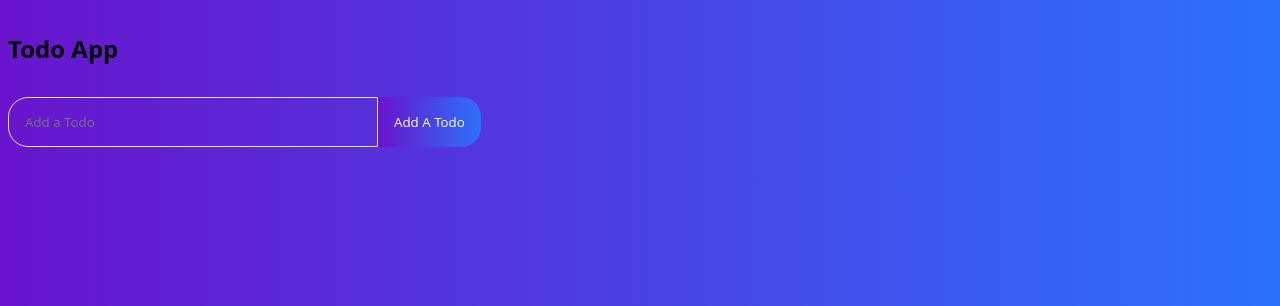
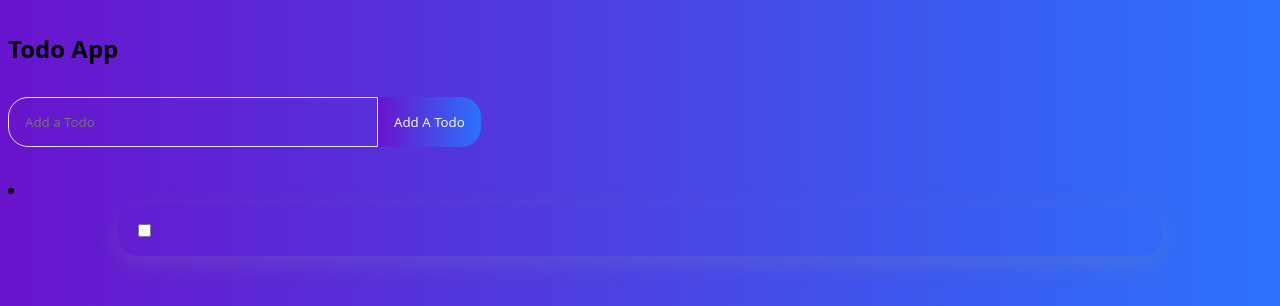
Before and after one commit to Azikenp/Toodoo, a React (Vite) app: page / in a window 1280 px wide. Shown: the top 306 px of the page. Built offline with nearby package versions, Linux system fonts and the light colour scheme.

Commit message:
todo list

```diff
--- a/src/App.tsx
+++ b/src/App.tsx
@@ -1,6 +1,7 @@
 import TodoForm from "./components/TodoForm";
 import "./App.css";
 import { useState } from "react";
+import TodolistItem from "./components/TodolistItem";
 
 const App = () => {
   const [todos, setTodos] = useState<Array<Todo>>([]);
@@ -11,10 +12,21 @@ const App = () => {
     }
   };
 
+  const toggleComplete: ToggleComplete = selectedItem => {
+    const updatedTodos = todos.map((todo) => {
+      if(todo === selectedItem){
+        return {...todo, complete: !todo.complete}
+      }
+      return todo
+    })
+    setTodos(updatedTodos)
+  }
+
   return (
     <div>
       <h1>Todo App</h1>
       <TodoForm addTodo={addTodo} />
+      <TodolistItem todo={todos} toggleComplete={toggleComplete} />
     </div>
   );
 };
--- /dev/null
+++ b/src/components/TodolistItem.tsx
@@ -0,0 +1,26 @@
+import React from "react";
+
+interface TodolistItemProps {
+  todo: Todo;
+  toggleComplete: ToggleComplete;
+}
+
+const TodolistItem: React.FC<TodolistItemProps> = ({
+  todo,
+  toggleComplete,
+}) => {
+  return (
+    <li>
+      <label className={todo.complete ? "todo-row completed" : "todo-row"}>
+        <input
+          type="checkbox"
+          onChange={() => toggleComplete(todo)}
+          checked={todo.complete}
+        />
+        {todo.text}
+      </label>
+    </li>
+  );
+};
+
+export default TodolistItem;
```
Also changed, not shown: src/components/TodoList.tsx (added, +9 -0 lines), src/components/TodolistItems.tsx (deleted, +0 -9 lines).
